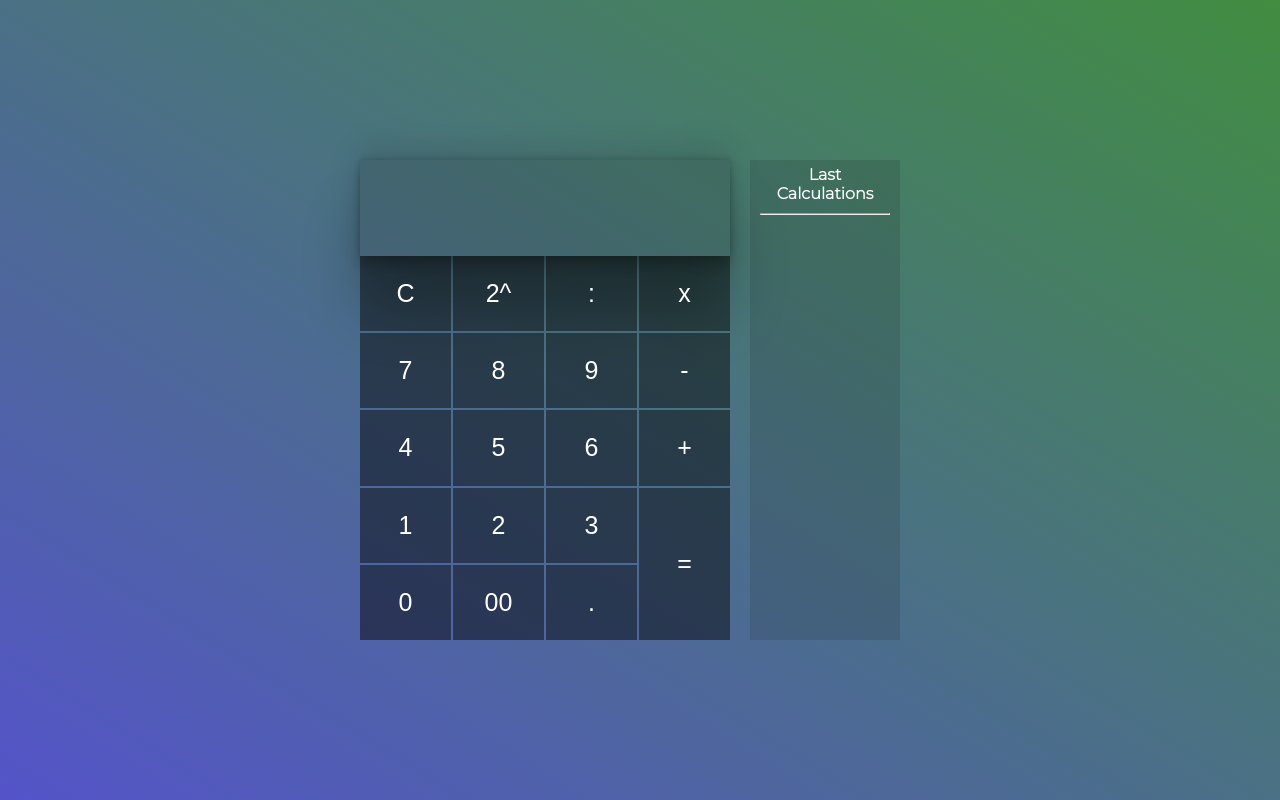
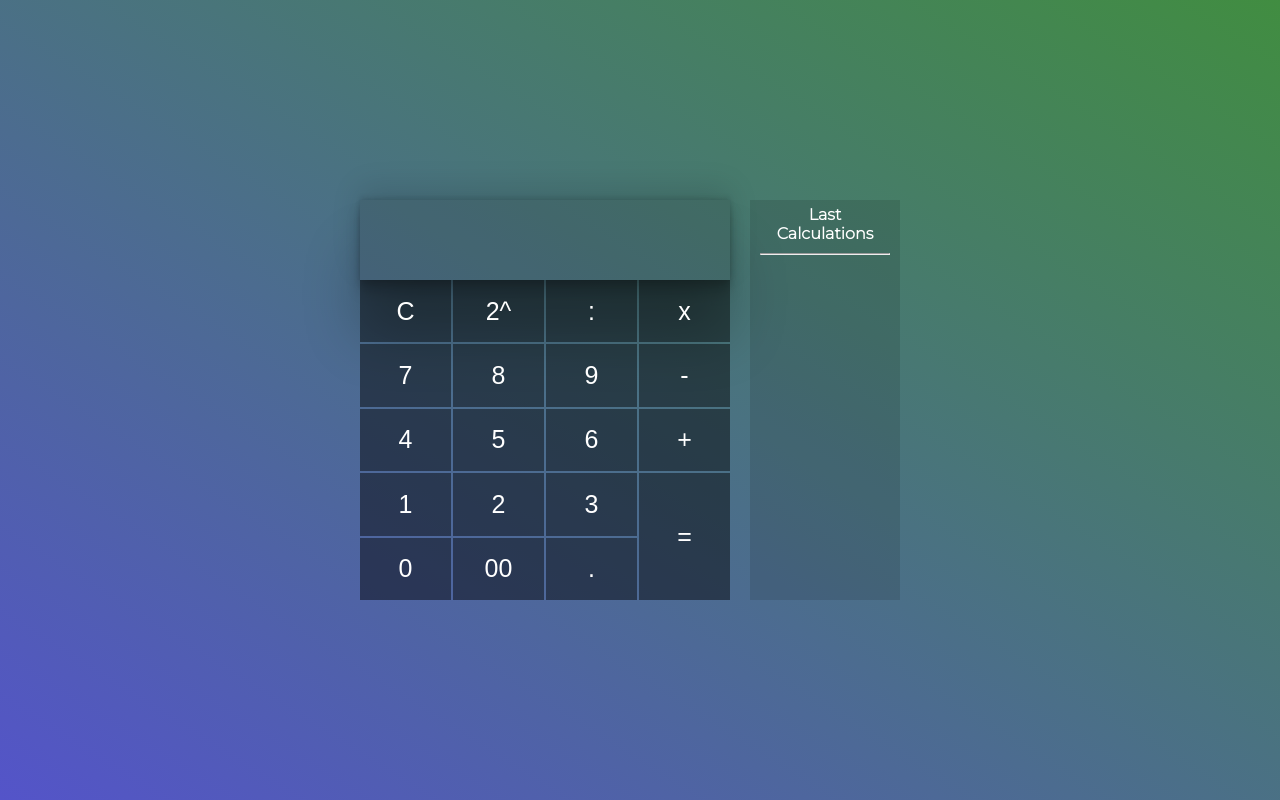
Before and after one commit to JarekCh/Calculator, a plain HTML site: page index.html in a window 1280 px wide. Drawn offline with nearby package versions, Linux system fonts and the light colour scheme.

Commit message:
fix calculator and history height. add numeric keyboard funcionality(edited html and js file).

```diff
--- a/css/index.css
+++ b/css/index.css
@@ -23,7 +23,7 @@ body {
 
 
 .calculator{
-    height: 60vh;
+    height: 50vh;
     min-width: 370px;
     max-width: 370px;
 }
@@ -90,7 +90,7 @@ button:hover {
 
 
 .calculator-history {
-    height: 60vh;
+    height: 50vh;
     margin: 20px;
     width: 150px;
     background-color: rgba(20,27,27,0.151);
--- a/index.html
+++ b/index.html
@@ -20,23 +20,23 @@
     <div class="panel">
       <button class="clear">C</button>
       <button class="operator">2^</button>
-      <button class="operator">:</button>
-      <button class="operator">x</button>
-      <button class="number">7</button>
-      <button class="number">8</button>
-      <button class="number">9</button>
-      <button class="operator">-</button>
-      <button class="number">4</button>
-      <button class="number">5</button>
-      <button class="number">6</button>
-      <button class="operator">+</button>
-      <button class="number">1</button>
-      <button class="number">2</button>
-      <button class="number">3</button>
-      <button class="equals">=</button>
-      <button class="number">0</button>
+      <button class="operator" data-key="111">:</button>
+      <button class="operator" data-key="106">x</button>
+      <button class="number" data-key="103">7</button>
+      <button class="number" data-key="104">8</button>
+      <button class="number" data-key="105">9</button>
+      <button class="operator" data-key="109">-</button>
+      <button class="number" data-key="100">4</button>
+      <button class="number" data-key="101">5</button>
+      <button class="number" data-key="102">6</button>
+      <button class="operator" data-key="107">+</button>
+      <button class="number" data-key="97">1</button>
+      <button class="number" data-key="98">2</button>
+      <button class="number" data-key="99">3</button>
+      <button class="equals" data-key="13">=</button>
+      <button class="number" data-key="96">0</button>
       <button class="number">00</button>
-      <button class="number">.</button>
+      <button class="number" data-key="110">.</button>
     </div>
   </div>
   <div data-simplebar class="calculator-history">
--- a/js/index.js
+++ b/js/index.js
@@ -115,4 +115,9 @@ clearButton.addEventListener('click', clearScreen);
 
 numbersButtons.forEach(button => button.addEventListener('click', displayNumbers));
 
+window.addEventListener('keydown', function(e){
+    const key = document.querySelector(`button[data-key='${e.keyCode}']`);
+    key.click();
+});
+
 historyBtn.addEventListener('click', clearHistory);
```
